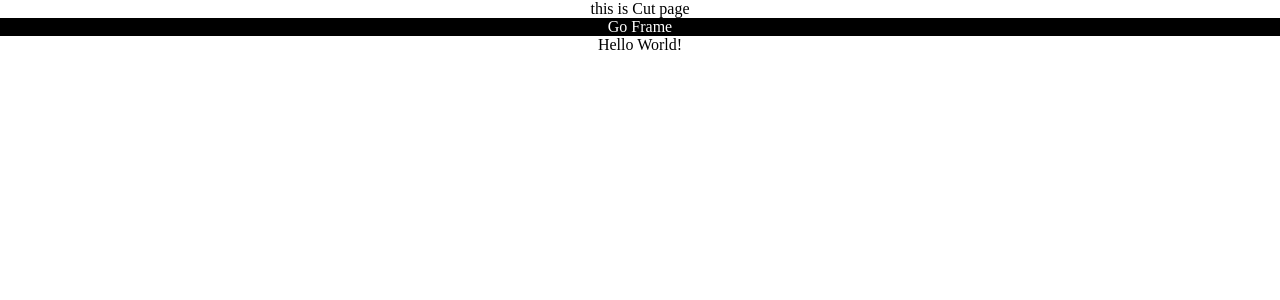
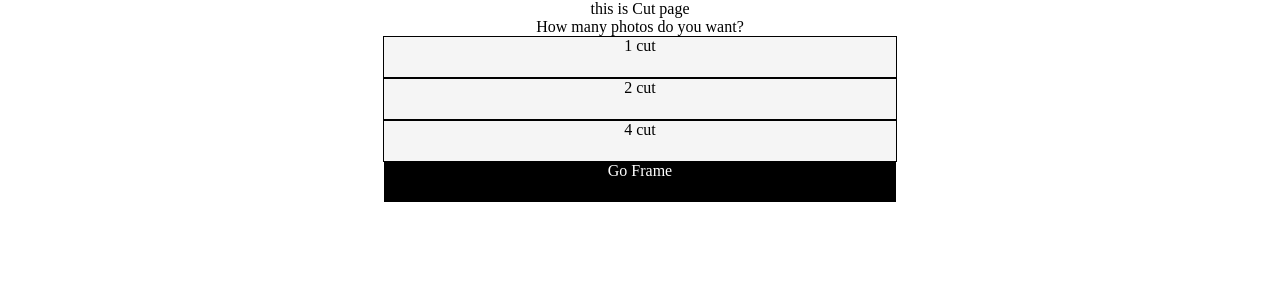
Before and after one commit to hye1ee/My-SelfieRoom, a React (Create React App) app: page / in a window 1280 px wide. Both pictures are taken after a click on the element "Start Button". Shown: the top 300 px of the page. Built offline with nearby package versions, Linux system fonts and the light colour scheme.

Commit message:
[feat] Implement data pass

```diff
--- a/src/App.js
+++ b/src/App.js
@@ -15,7 +15,6 @@ function App() {
         <Main setGomain={setGomain}/>:
         <Cut setGomain={setGomain} />
       }
-      Hello World!
     </div>
   );
 }
--- a/src/css/style.css
+++ b/src/css/style.css
@@ -1,16 +1,32 @@
 .App {
+  width: 100%;
+  height: 100%;
+  margin: 0;;
   text-align: center;
 }
 
 .Button {
+  width: 40%;
+  height : 5%;
+  margin : auto;
   color: white;
   background-color: black;
 }
-.Button:hover{
+
+.option{
+  width: 40%;
+  height : 5%;
+  margin : auto;
+  color: black;
+  border: 1px black solid;
+  background-color: whitesmoke;
+}
+
+.Button:hover, .option:hover{
   cursor: pointer;
 }
 
-.Wrapper {
+.Wrapper, .Main, .Content{
   height: 100%;
   width: 100%;
   margin: 0;
--- a/src/index.css
+++ b/src/index.css
@@ -1,3 +1,10 @@
-body {
+html, body{
+  width: 100%;
+  height: 100%;
   margin: 0;
 }
+#root{
+  width: 100%;
+  height: 100%;
+  margin: 0;
+}
--- a/src/js/Cut.js
+++ b/src/js/Cut.js
@@ -5,14 +5,27 @@ import {useState} from 'react';
 function Cut(props) {
 
   const [goframe, setGoframe] = useState(false);
+  const [cuts, setCuts] = useState(0);
+  const [data, setData] = useState({});
+
+  const goFrame = () => {
+    if(cuts){ //* if user select cuts, store the value and load frame component
+      setData({cuts : cuts});
+      setGoframe(true);
+    }
+  }
 
   return (
     <div className="Wrapper">
       {goframe?
-        <Frame setGomain={props.setGomain}/>:
+        <Frame setGomain={props.setGomain} data={data}/>:
         <div className="Content">
             <div>this is Cut page</div>
-            <div className="Button" onClick={()=>setGoframe(true)}>Go Frame</div>
+            <div >How many photos do you want?</div>
+            <div className="option" onClick={()=>setCuts(1)}>1 cut</div>
+            <div className="option" onClick={()=>setCuts(2)}>2 cut</div>
+            <div className="option" onClick={()=>setCuts(4)}>4 cut</div>
+            <div className="Button" onClick={goFrame}>Go Frame</div>
         </div>
       }
     </div>
--- a/src/js/Frame.js
+++ b/src/js/Frame.js
@@ -5,6 +5,7 @@ import {useState} from 'react';
 function Frame(props) {
 
   const [gobackground, setGobackground] = useState(false);
+  console.log(props.data);
 
   return (
     <div className="Wrapper">
```
